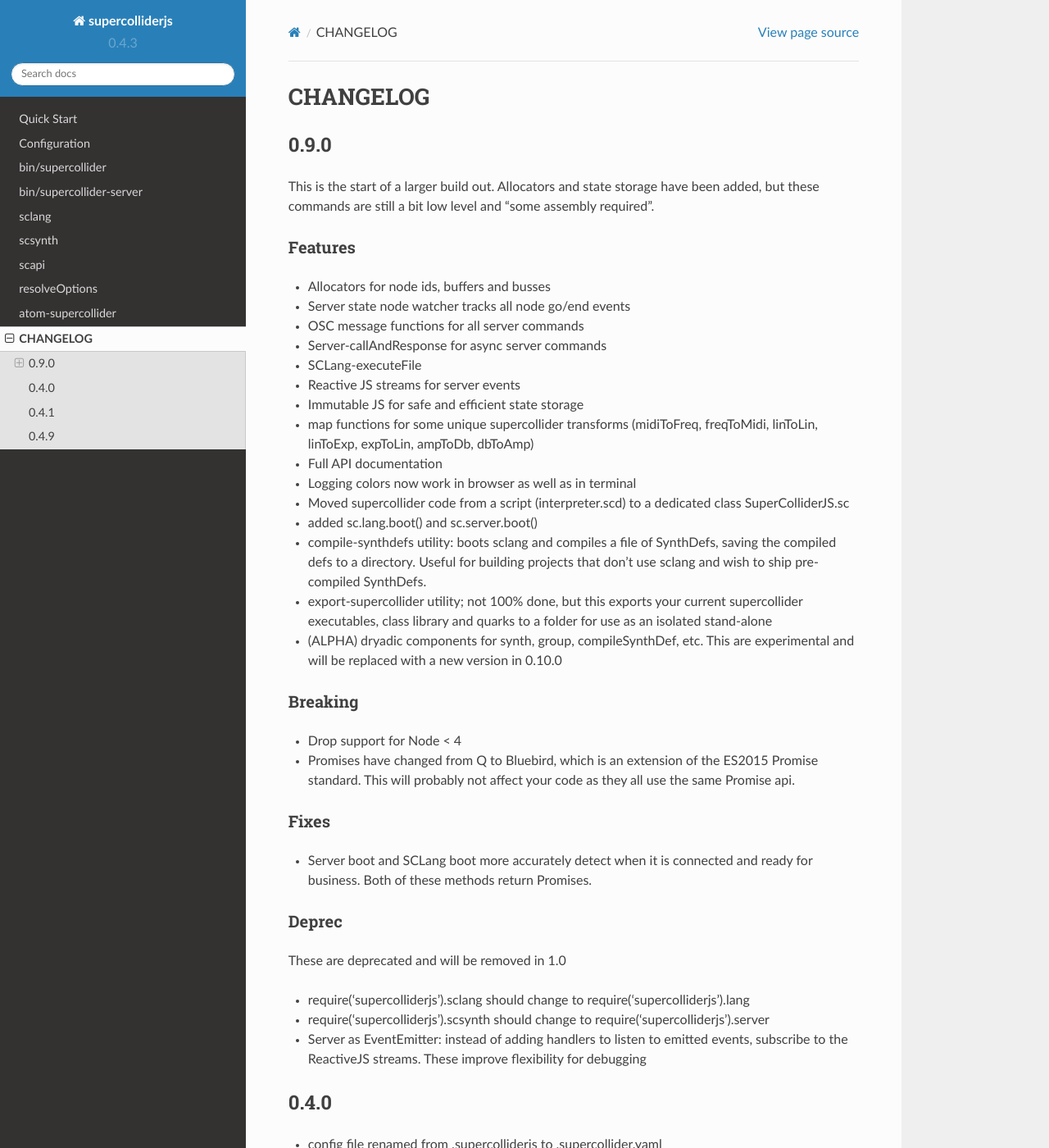
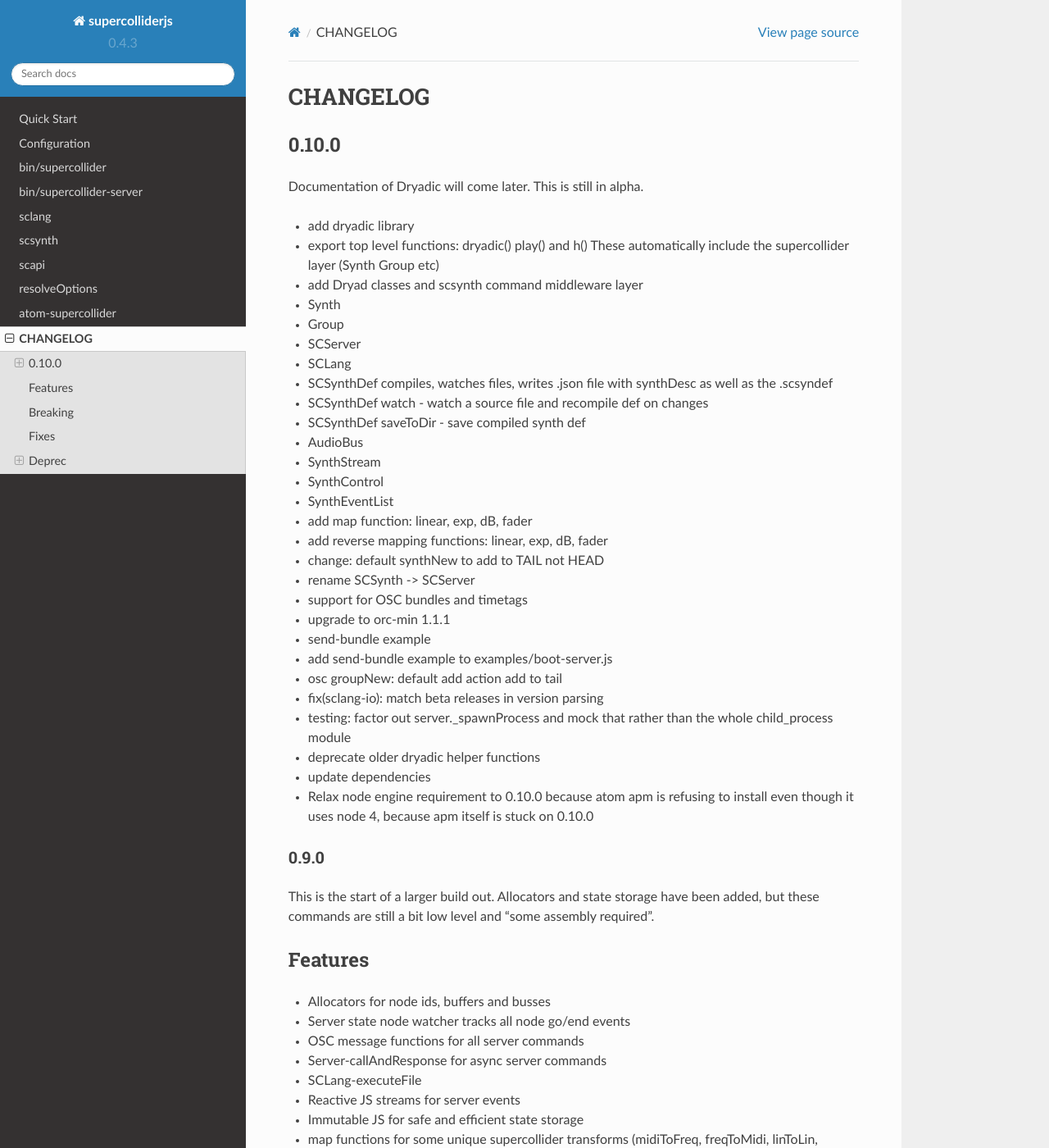
Before and after one commit to crucialfelix/supercolliderjs, a Sphinx documentation site: the page built from docs/CHANGELOG.rst, in a window 1280 px wide and 1400 px high. Shown: the whole window at 82% size. Built offline with Sphinx 7.4.7 and the Read the Docs theme 2.0.0, drawn with Linux system fonts in a browser that asks for light colours.

Commit message:
README and CHANGELOG

```diff
--- a/docs/CHANGELOG.rst
+++ b/docs/CHANGELOG.rst
@@ -1,5 +1,53 @@
 CHANGELOG
 =========
+
+
+0.10.0
+++++++
+
+Documentation of Dryadic will come later. This is still in alpha.
+
+- add dryadic library
+- export top level functions: dryadic() play() and h()
+  These automatically include the supercollider layer (Synth Group etc)
+- add Dryad classes and scsynth command middleware layer
+- Synth
+- Group
+- SCServer
+- SCLang
+- SCSynthDef compiles, watches files, writes .json file with synthDesc as well as the .scsyndef
+- SCSynthDef watch - watch a source file and recompile def on changes
+- SCSynthDef saveToDir - save compiled synth def
+- AudioBus
+- SynthStream
+- SynthControl
+- SynthEventList
+
+- add map function: linear, exp, dB, fader
+- add reverse mapping functions: linear, exp, dB, fader
+
+
+- change: default synthNew to add to TAIL not HEAD
+- rename SCSynth -> SCServer
+
+- support for OSC bundles and timetags
+- upgrade to orc-min 1.1.1
+- send-bundle example
+- add send-bundle example to examples/boot-server.js
+
+- osc groupNew: default add action add to tail
+
+- fix(sclang-io): match beta releases in version parsing
+
+- testing: factor out server._spawnProcess and mock that rather than the whole child_process module
+
+- deprecate older dryadic helper functions
+
+- update dependencies
+
+- Relax node engine requirement to 0.10.0 because atom apm is refusing to install
+  even though it uses node 4, because apm itself is stuck on 0.10.0
+
 
 0.9.0
 -----
```
Also changed, not shown: README.md (+1 -0 lines).
